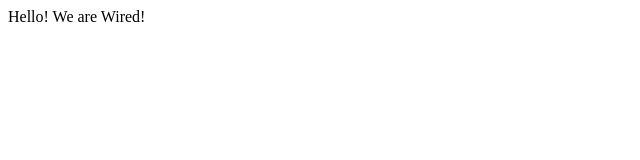
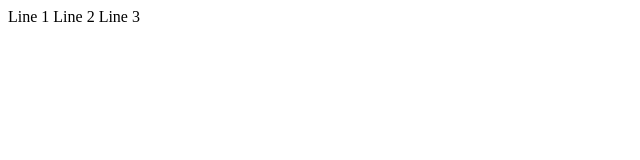
Before and after one commit to KaMohWebDev1/wired-website, a plain HTML site: page index1.html in a window 1280 px wide. Shown: the full height of the page, 0-640 px from the left. Drawn offline with Linux system fonts and the light colour scheme.

Commit message:
Next step lesson

```diff
--- a/index1.html
+++ b/index1.html
@@ -5,6 +5,8 @@
     <title></title>
   </head>
   <body>
-  Hello! We are Wired!
+  Line 1
+  Line 2
+  Line 3
   </body>
 </html>
```
